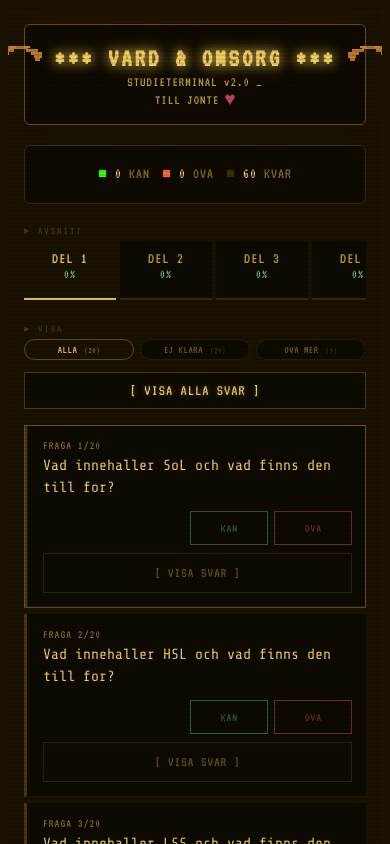
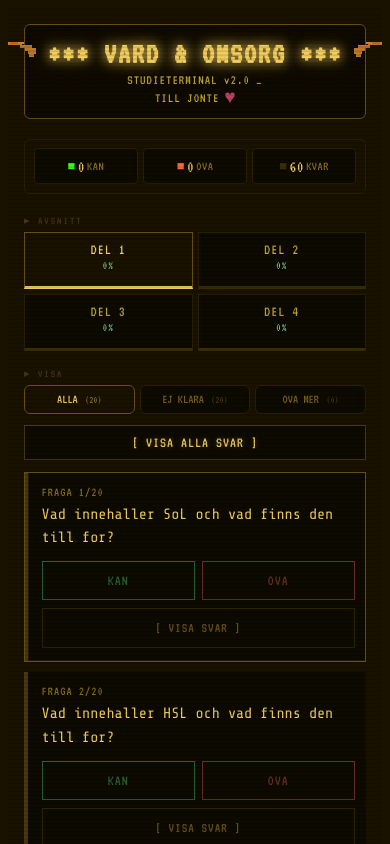
Before and after one commit to dubYdub/Studera-Jonte, a React (Vite) app: page / in a window 390 px wide. Shown: the top 844 px of the page. Built offline with nearby package versions, Linux system fonts and the light colour scheme.

Commit message:
Polish mobile study layout

```diff
--- a/src/index.css
+++ b/src/index.css
@@ -527,17 +527,137 @@ body {
 }
 
 @media (max-width: 600px) {
+  .title-bar {
+    padding: 0.85rem 0.6rem 0.75rem;
+    box-shadow: none;
+  }
+  .title-bar h1 {
+    font-size: 30px;
+    letter-spacing: 2px;
+  }
+  .title-bar p,
+  .title-for {
+    letter-spacing: 1px;
+  }
+  .donut-wrap {
+    display: block;
+    padding: 0.55rem;
+    border-color: #2a2000;
+    background: transparent;
+  }
   .donut-desktop { display: none; }
-  .donut-mobile { display: flex; }
+  .donut-mobile {
+    display: grid;
+    grid-template-columns: repeat(3, minmax(0, 1fr));
+    gap: 5px;
+    font-size: 13px;
+    letter-spacing: 0.5px;
+    white-space: normal;
+  }
+  .donut-mobile > span {
+    display: flex;
+    align-items: center;
+    justify-content: center;
+    gap: 2px;
+    min-height: 36px;
+    padding: 5px 4px;
+    background: #0d0a00;
+    border: 1px solid #2a2000;
+    border-radius: 4px;
+  }
+  .stat-n {
+    font-size: 17px;
+    line-height: 1;
+  }
+  .nav-section {
+    margin-bottom: 0.65rem;
+  }
+  .nav-label {
+    margin-bottom: 5px;
+  }
+  .tab-strip {
+    display: grid;
+    grid-template-columns: repeat(2, minmax(0, 1fr));
+    gap: 5px;
+    overflow: visible;
+    margin-bottom: 0.75rem;
+    padding-bottom: 0;
+  }
+  .tab {
+    min-width: 0;
+    padding: 9px 6px 7px;
+    border: 1px solid #2a2000;
+    border-bottom: 3px solid #3a2e00;
+    font-size: 15px;
+  }
+  .tab.active {
+    border-color: #6a5018;
+    border-bottom-color: #f5d060;
+  }
+  .tab-pct {
+    font-size: 12px;
+  }
+  .tab-progress {
+    height: 3px;
+  }
+  .filter-row {
+    display: grid;
+    grid-template-columns: repeat(3, minmax(0, 1fr));
+    gap: 5px;
+    margin-bottom: 0.7rem;
+  }
+  .filter-chip {
+    padding: 7px 4px;
+    border-radius: 6px;
+    font-size: 13px;
+    letter-spacing: 0;
+  }
   .kb-hint { display: none; }
-  .study-toolbar { align-items: stretch; }
-  .expand-btn { flex: 1; }
-  .mbtn { padding: 10px 20px; min-width: 78px; }
+  .study-toolbar {
+    display: block;
+    margin-bottom: 0.75rem;
+  }
+  .expand-btn {
+    width: 100%;
+    padding: 9px 8px;
+    font-size: 15px;
+  }
+  .q-card {
+    border-left-width: 4px;
+    padding: 0.85rem 0.7rem 0.8rem 0.85rem;
+    margin-bottom: 0.6rem;
+  }
+  .q-num {
+    font-size: 13px;
+  }
+  .q-text {
+    font-size: 15px;
+    line-height: 1.55;
+    margin-bottom: 0.75rem;
+    overflow-wrap: anywhere;
+  }
+  .answer-box {
+    padding: 0.75rem;
+    font-size: 14px;
+    line-height: 1.7;
+    overflow-wrap: anywhere;
+  }
+  .mark-row {
+    display: grid;
+    grid-template-columns: 1fr 1fr;
+    gap: 7px;
+  }
+  .mbtn {
+    width: 100%;
+    min-width: 0;
+    padding: 11px 8px;
+    font-size: 15px;
+  }
   .reveal-btn { padding: 12px 8px; }
 }
 
 @media (max-width: 500px) {
-  .tab { min-width: 92px; }
+  .tab { min-width: 0; }
   .tab-long { display: none; }
   .tab-short { display: inline; }
 }
```
Also changed, not shown: 4 other files (tests, documents, lock files or other folders).
